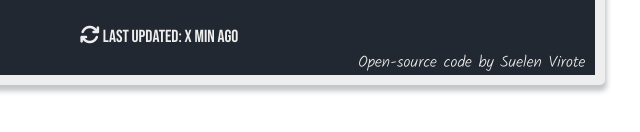
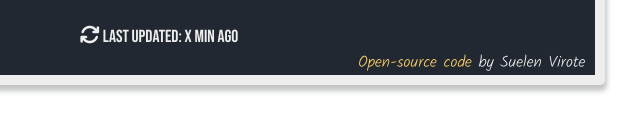
Before and after one commit to svirote/weather-app, a website built with Parcel: page index.html in a window 1280 px wide. Shown: the part 432-564 px from the top of the page, 481-1121 px from the left. Built offline with nearby package versions, Linux system fonts and the light colour scheme; no server answers.

Commit message:
Link open source language selector
Add a link to the open source footer.
Add languages symbols to allow translation  (verify if the flag shows once opening with netifly)

```diff
--- a/index.html
+++ b/index.html
@@ -38,6 +38,7 @@
 
     <!-- CSS folder -->
     <link rel="stylesheet" href="src/styles.css" />
+
     <title>Forecast</title>
   </head>
   <body>
@@ -80,9 +81,9 @@
                 <span class="select-language">
                   <i class="fa-solid fa-globe"></i>
                   <ul class="language">
-                    <li>English</li>
-                    <li>French</li>
-                    <li><i class="flag flag-brazil"></i>Portuguese (PT-BR)</li>
+                    <li><span id="english">🇺🇸 </span></li>
+                    <li><span id="french">🇫🇷 </span></li>
+                    <li><span id="pt-br">🇧🇷 </span></li>
                   </ul>
                 </span>
               </div>
@@ -262,7 +263,16 @@
           <i class="fa-solid fa-arrows-rotate"></i>
           <small>Last updated: <span id="updated">X min ago</span></small>
         </p>
-        <footer>Open-source code by Suelen Virote</footer>
+        <footer>
+          <a
+            href="https://github.com/svirote/weather-app"
+            target="_blank"
+            title="GitHub Suelen Virote"
+          >
+            Open-source code</a
+          >
+          by Suelen Virote
+        </footer>
       </div>
     </div>
 
--- a/src/styles.css
+++ b/src/styles.css
@@ -27,6 +27,7 @@ li {
 
 .language {
   display: none;
+  padding: 10px;
   position: absolute;
 }
 
@@ -140,3 +141,13 @@ footer {
   font-family: "Kalam", cursive;
   text-align: right;
 }
+
+a {
+  outline: none;
+  text-decoration: none;
+}
+
+a:link,
+a:visited {
+  color: #ffd369;
+}
```
